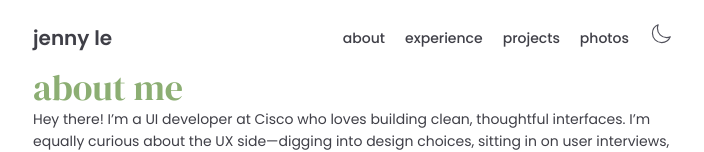
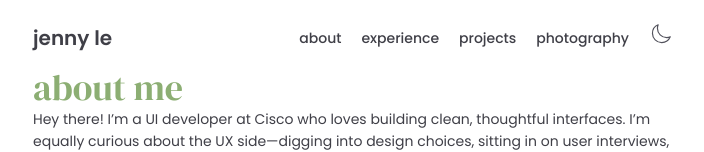
Before and after one commit to Jennykuma/portfolio-site-v2, a React (Vite) app: page / in a window 1280 px wide. Shown: the top 152 px of the page, without its empty margins (287-991 px from the left). Built offline with nearby package versions, Linux system fonts and the light colour scheme.

Commit message:
Photos -> Photography

```diff
--- a/src/App.tsx
+++ b/src/App.tsx
@@ -3,7 +3,7 @@ import About from './components/About';
 import GetInTouch from './components/GetInTouch';
 import Experience from './components/Experience';
 import Projects from './components/Projects';
-import Photos from './components/Photos';
+import Photography from './components/Photography';
 
 const App = () => {
 	return (
@@ -13,7 +13,7 @@ const App = () => {
 			<About />
 			<Experience />
 			<Projects />
-			<Photos />
+			<Photography />
 			<GetInTouch />
 		</div>
 	);
--- a/src/components/Nav.tsx
+++ b/src/components/Nav.tsx
@@ -54,9 +54,9 @@ const Nav = () => {
 					</a>
 					<a
 						className='hover:text-sage hover:underline underline-offset-4'
-						href='#photos'
+						href='#photography'
 					>
-						photos
+						photography
 					</a>
 					<button
 						type='button'
--- a/src/components/Photos.tsx
+++ b/src/components/Photography.tsx
@@ -32,13 +32,13 @@ const SLIDES: Array<Slide> = [
 	},
 ];
 
-const Photos = () => {
+const Photography = () => {
 	return (
-		<section id='photos'>
-			<h2 className='font-serif-display text-4xl text-sage'>photos</h2>
+		<section id='photography'>
+			<h2 className='font-serif-display text-4xl text-sage'>photography</h2>
 			<EmblaCarousel slides={SLIDES} />
 		</section>
 	);
 };
 
-export default Photos;
+export default Photography;
```
